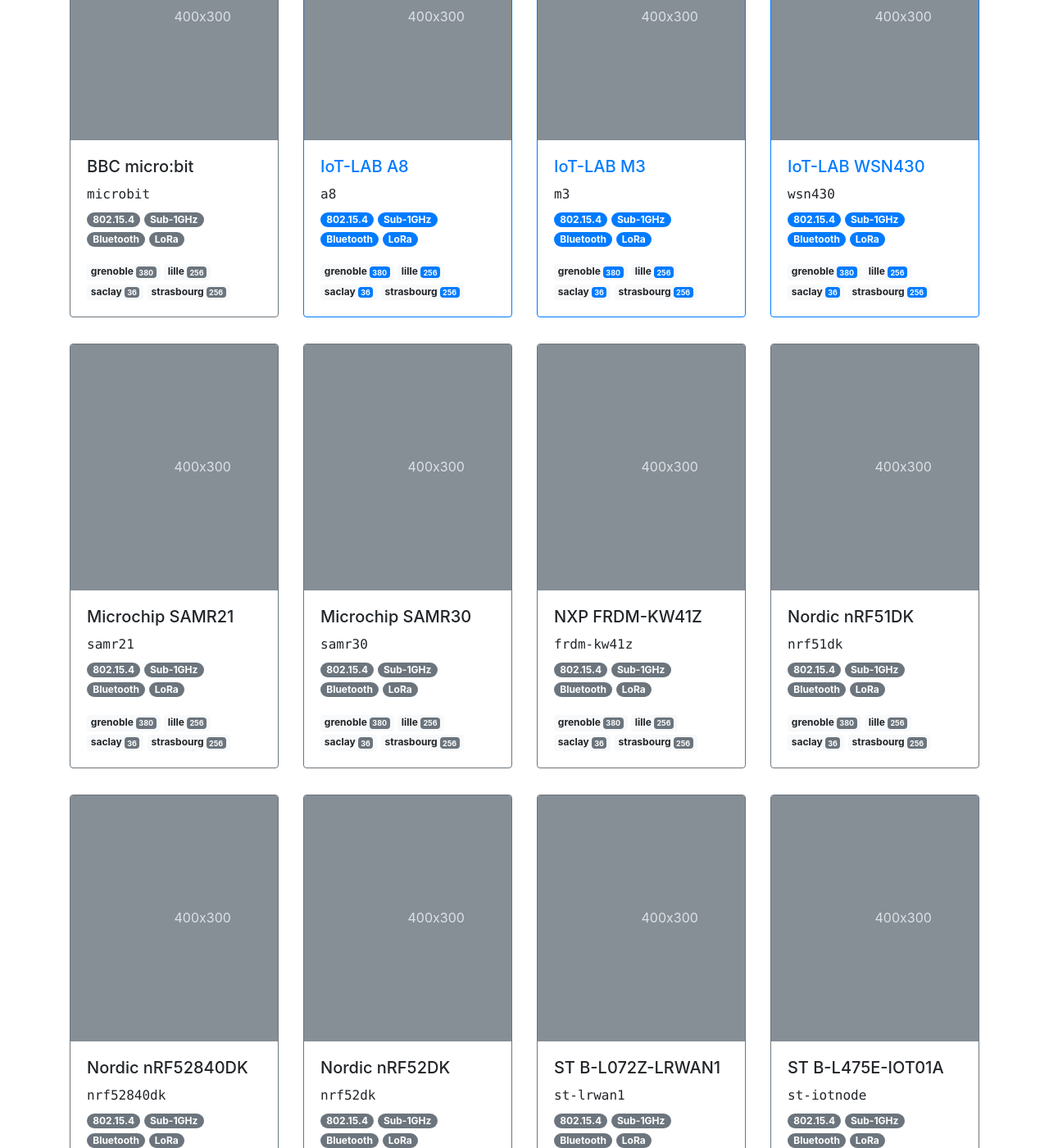
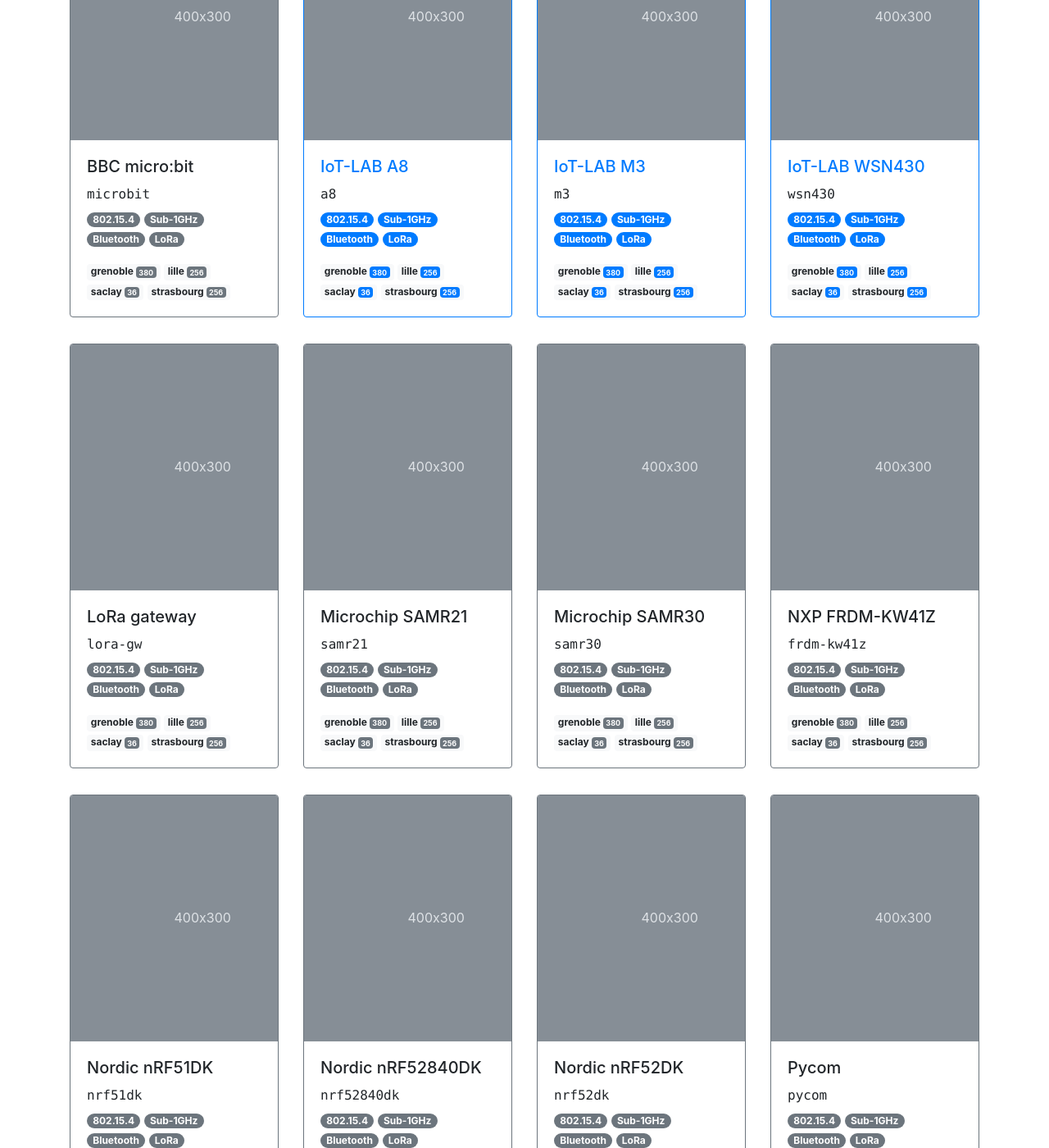
Before and after one commit to iot-lab/iot-lab.github.io, a Jekyll site: the page built from index.html, in a window 1280 px wide and 1400 px high, scrolled down 6766 px. Shown: the whole window at 82% size. Built offline with Jekyll 4.4.1, drawn with Linux system fonts in a browser that asks for light colours; some of the changed text lies outside the part shown.

Commit message:
boards: add pycom and lora-gw documentation (empty)

```diff
--- a/_data/boards.yml
+++ b/_data/boards.yml
@@ -90,3 +90,13 @@
     iotlab-name: microbit
     mcu-soc: Cortex M0
     radio: ble
+-
+    name: Pycom
+    iotlab-name: pycom
+    mcu-soc: ESP32
+    radio: lora, ble, wifi
+-
+    name: LoRa gateway
+    iotlab-name: lora-gw
+    mcu-soc: BCM2837
+    radio: lora
--- a/_data/docs-nav.yml
+++ b/_data/docs-nav.yml
@@ -27,6 +27,8 @@
     - title: BBC micro:bit
     - title: nRF52832-MDK
     - title: nRF52840-MDK
+    - title: Pycom
+    - title: LoRa gateway
     - title: Add new board
 
 - title: Deployment
```
Also changed, not shown: docs/boards/lora-gateway.md (added, +4 -0 lines), docs/boards/pycom.md (added, +4 -0 lines).
